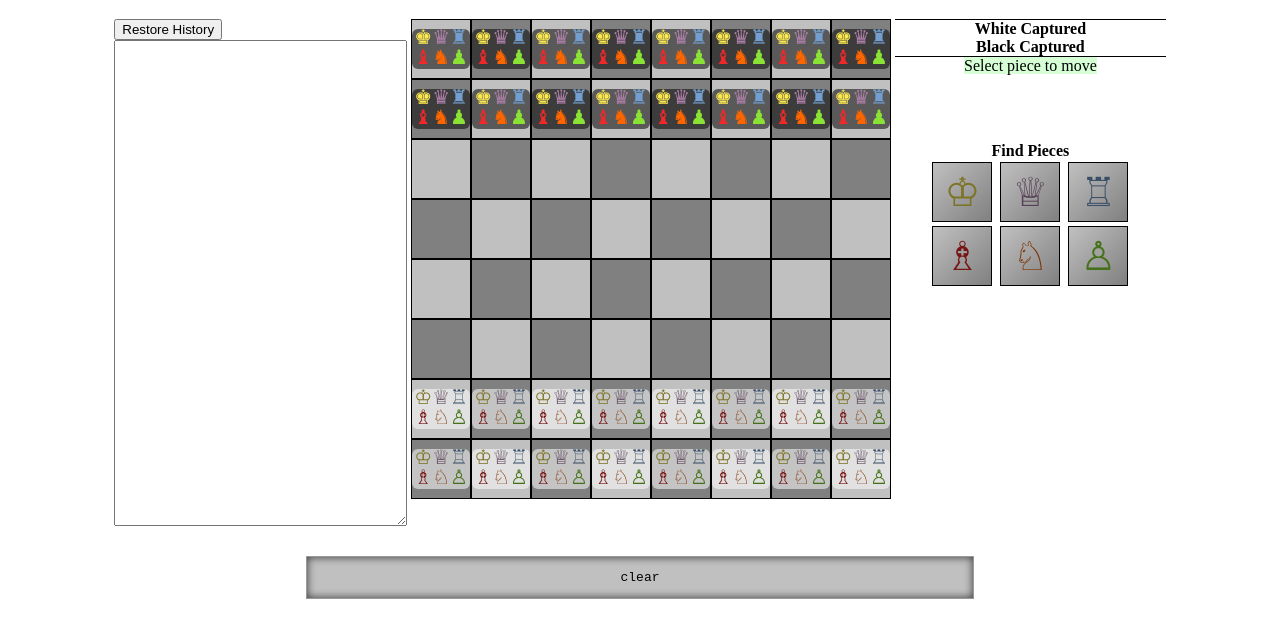
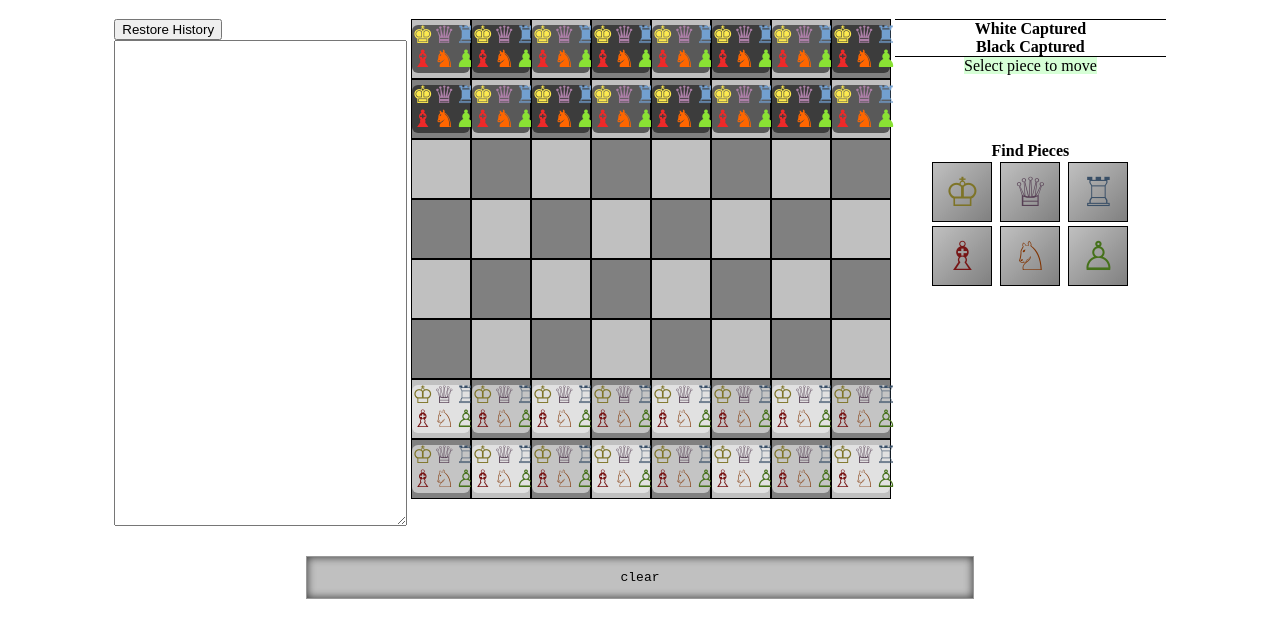
Before and after one commit to EddieWoodford/qhess, a plain HTML site: page index.html in a window 1280 px wide. Shown: the part 61-698 px from the top of the page. Drawn offline with Linux system fonts and the light colour scheme.

Commit message:
larger unicode fonts, nbsp instead of emoji grid

```diff
--- a/script.js
+++ b/script.js
@@ -66,7 +66,7 @@ class Square {
 				wavetext = wavetext.replace("B",WB);
 				wavetext = wavetext.replace("N",WN);
 				wavetext = wavetext.replace("P",WP);
-				wavetext = wavetext.replaceAll("empty","&#9725;");
+				wavetext = wavetext.replaceAll("empty","&nbsp;");
 			} else {
                                 wavetext = wavetext.replace (/^/, '<div class="blackpiece">');
                                 wavetext = wavetext.replace (/$/, '</div>');
@@ -76,7 +76,7 @@ class Square {
 				wavetext = wavetext.replace("B",BB);
 				wavetext = wavetext.replace("N",BN);
 				wavetext = wavetext.replace("P",BP);
-				wavetext = wavetext.replaceAll("empty","&#9726;");
+				wavetext = wavetext.replaceAll("empty","&nbsp;");
 			}
 		}
 		this.button.innerHTML = wavetext;
--- a/style.css
+++ b/style.css
@@ -119,7 +119,7 @@ textarea {
     /* white-space: normal; */
     white-space: nowrap;
     font-family: Monospace;
-    font-size: 20px;
+    font-size: 24px;
     line-height: 1;
     text-align: center;
     padding: 0px;
```
